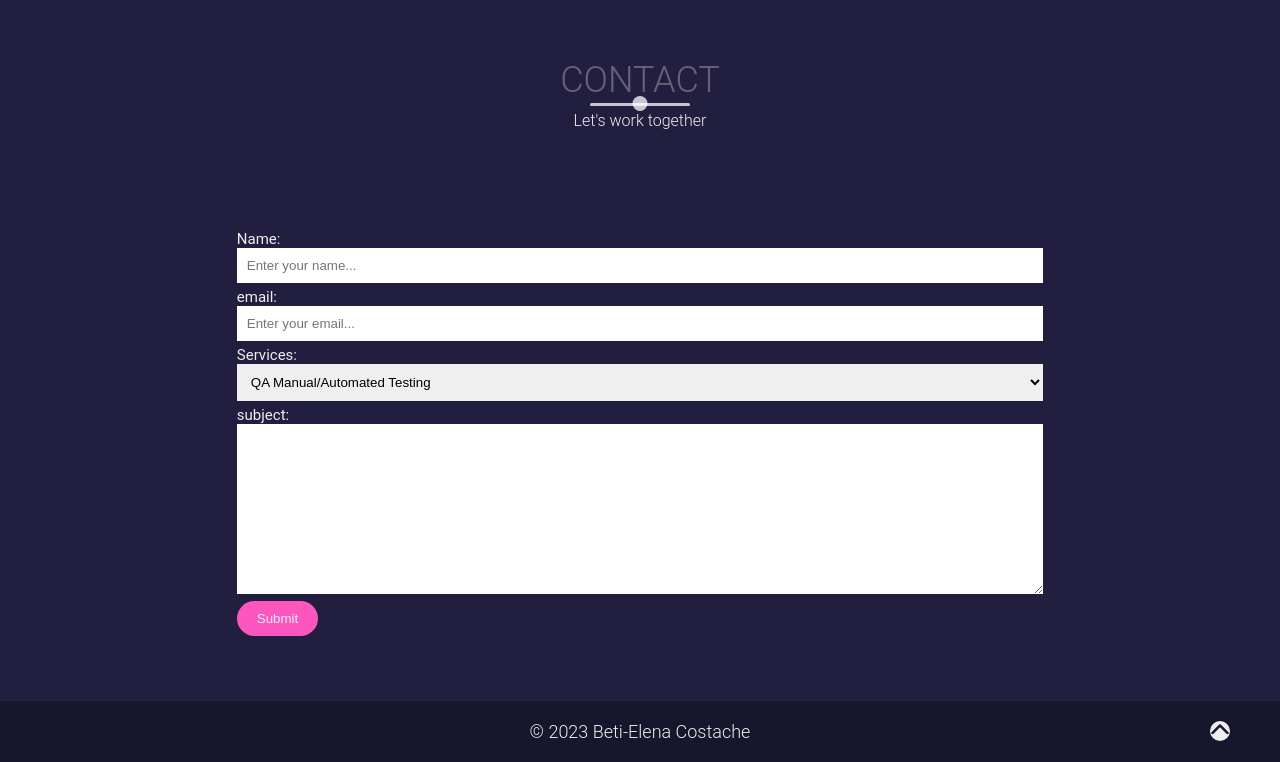
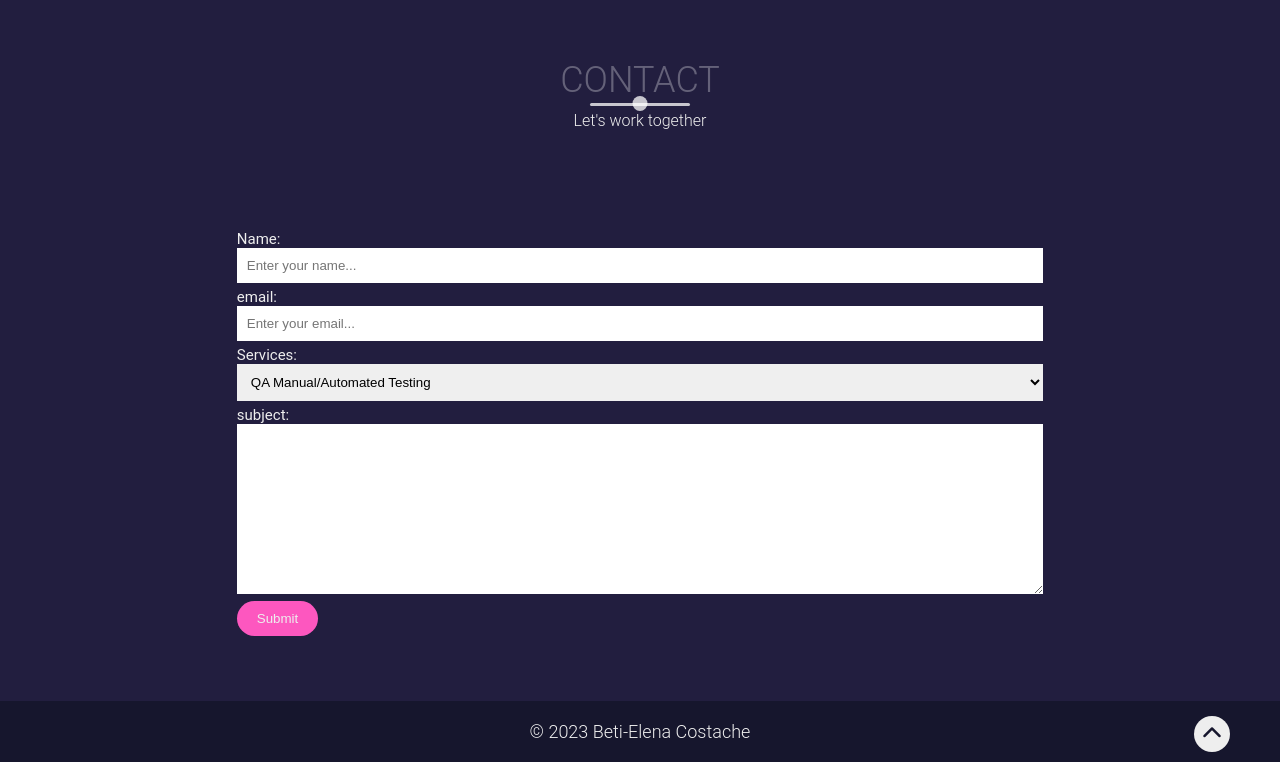
Before and after one commit to BetiElena/responsive-portfolio, a plain HTML site: page index.html in a window 1280 px wide. Shown: the part 4499-5261 px from the top of the page. Drawn offline with nearby package versions, Linux system fonts and the light colour scheme; a web font is replaced by a local one.

Commit message:
edited the up button and removed unnecessary files

```diff
--- a/main.css
+++ b/main.css
@@ -500,6 +500,8 @@ input[type="submit"]:hover{
     display: flex;
     animation: pulse 2s infinite;
     cursor: pointer;
+    padding: 8px;
+    margin: -0.5rem auto;
 }
 
 .up i{
```
